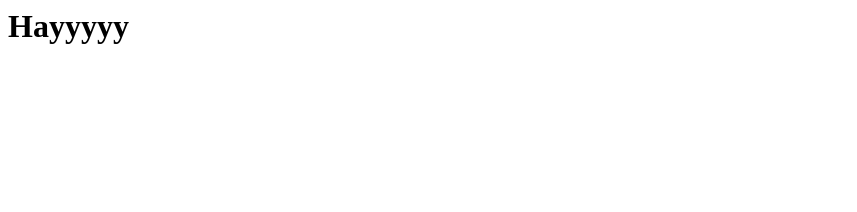
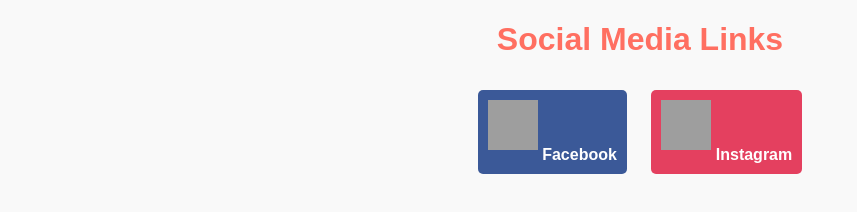
Before and after one commit to zratu/zratu.github.io, a plain HTML site: page index.html in a window 1280 px wide. Shown: the whole page, without its empty margins (0-857 px from the left). Drawn offline with Linux system fonts and the light colour scheme; grey boxes are pictures that could not be loaded.

Commit message:
Update index.html

```diff
--- a/index.html
+++ b/index.html
@@ -1 +1,74 @@
-<h1>Hayyyyy</h1>
+<!DOCTYPE html>
+<html lang="en">
+<head>
+    <meta charset="UTF-8">
+    <meta name="viewport" content="width=device-width, initial-scale=1.0">
+    <title>Social Media Links</title>
+    <style>
+        body {
+            font-family: 'Arial', sans-serif;
+            background-color: #f9f9f9;
+            text-align: center;
+            margin: 20px;
+        }
+
+        h1 {
+            color: #ff6f61;
+        }
+
+        ul {
+            list-style: none;
+            padding: 0;
+        }
+
+        li {
+            display: inline-block;
+            margin: 10px;
+        }
+
+        a {
+            text-decoration: none;
+            display: block;
+            padding: 10px;
+            border-radius: 5px;
+            background-color: #ff6f61;
+            color: #fff;
+            font-weight: bold;
+            transition: background-color 0.3s ease;
+        }
+
+        a:hover {
+            background-color: #ff453a;
+        }
+
+        .facebook {
+            background-color: #3b5998;
+        }
+
+        .instagram {
+            background-color: #e4405f;
+        }
+
+        img {
+            width: 50px;
+            height: 50px;
+            margin-bottom: 10px;
+        }
+    </style>
+</head>
+<body>
+    <h1>Social Media Links</h1>
+    <ul>
+        <li>
+            <a class="facebook" href="https://www.facebook.com/your-facebook-username" target="_blank">
+                <img src="https://placekitten.com/50/50" alt="Facebook Logo"> Facebook
+            </a>
+        </li>
+        <li>
+            <a class="instagram" href="https://www.instagram.com/your-instagram-username" target="_blank">
+                <img src="https://placekitten.com/50/50" alt="Instagram Logo"> Instagram
+            </a>
+        </li>
+    </ul>
+</body>
+              </html>
```
